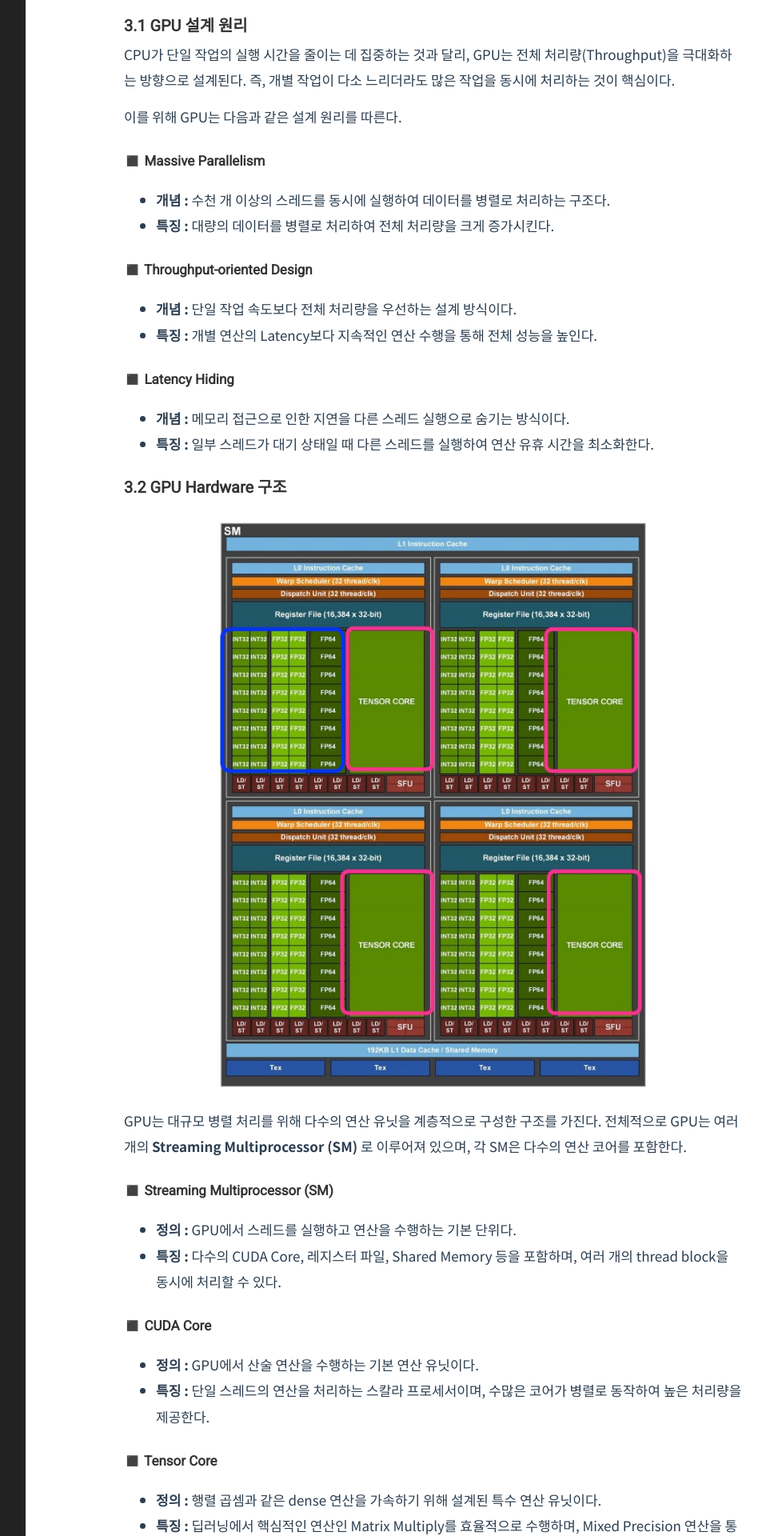
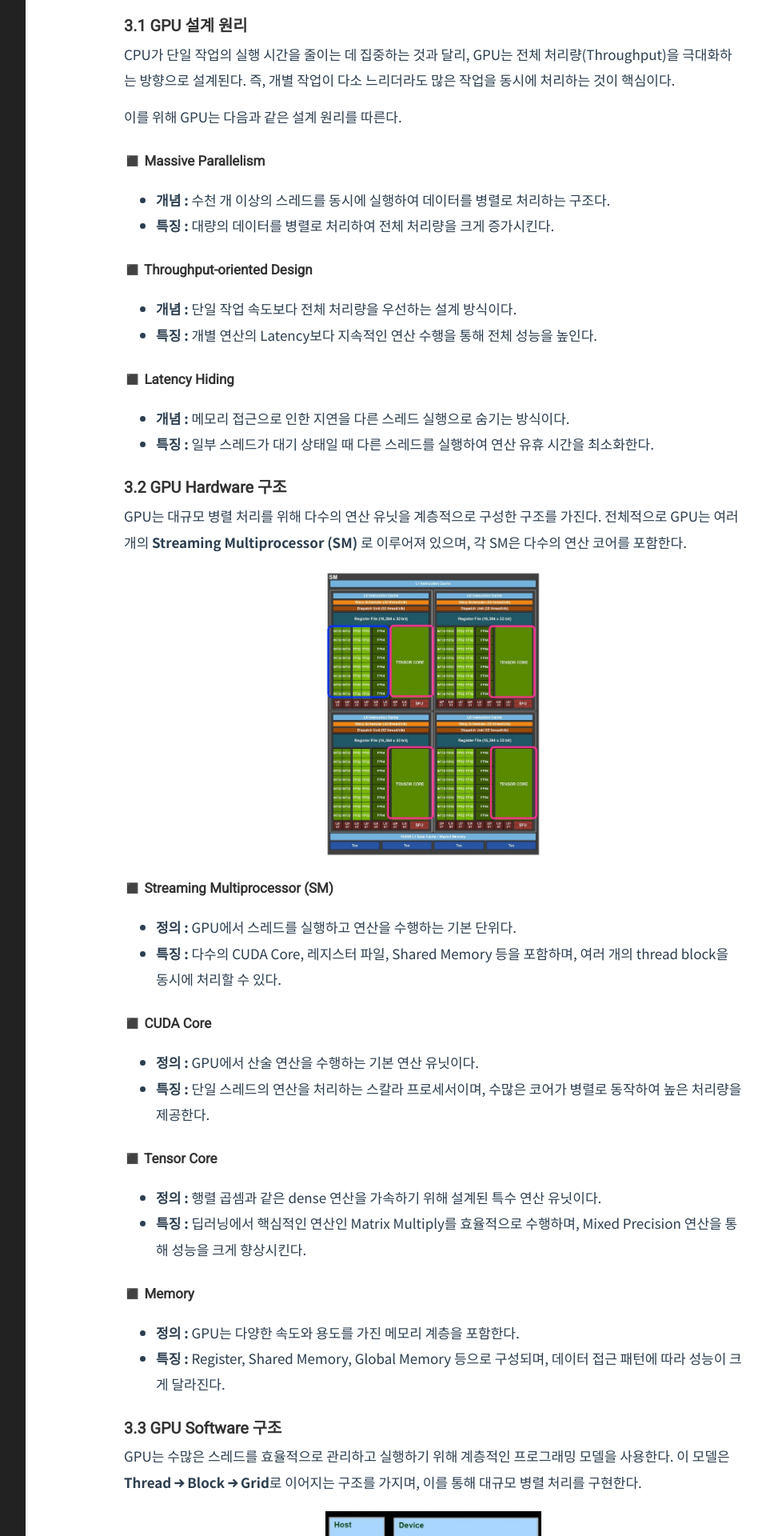
Before and after one commit to Youngjun-CV/Youngjun-CV.github.io, a Jekyll site: the page built from _posts/ai hardware/2026-03-24-gpu-architecture.markdown, in a window 1280 px wide. Shown: the part 4480-6400 px from the top of the page at 80% size, without its empty margins (228-1186 px from the left). Built offline with Jekyll 4.4.1, drawn with Linux system fonts in a browser that asks for light colours.

Commit message:
Update 2026-03-24-gpu-architecture.markdown

```diff
--- a/_posts/ai hardware/2026-03-24-gpu-architecture.markdown
+++ b/_posts/ai hardware/2026-03-24-gpu-architecture.markdown
@@ -121,8 +121,8 @@ CPU가 단일 작업의 실행 시간을 줄이는 데 집중하는 것과 달
 * **특징 :** 일부 스레드가 대기 상태일 때 다른 스레드를 실행하여 연산 유휴 시간을 최소화한다.
 
 ### 3.2 GPU Hardware 구조
-<img src="/images/AIhardware/gpu_arc_5.jpg" style="width:70%;">
 GPU는 대규모 병렬 처리를 위해 다수의 연산 유닛을 계층적으로 구성한 구조를 가진다. 전체적으로 GPU는 여러 개의 **Streaming Multiprocessor (SM)** 로 이루어져 있으며, 각 SM은 다수의 연산 코어를 포함한다.
+<img src="/images/AIhardware/gpu_arc_5.jpg" style="width:35%;">
 
 #### ◼️ Streaming Multiprocessor (SM)
 * **정의 :** GPU에서 스레드를 실행하고 연산을 수행하는 기본 단위다.
@@ -141,8 +141,8 @@ GPU는 대규모 병렬 처리를 위해 다수의 연산 유닛을 계층적으
 * **특징 :** Register, Shared Memory, Global Memory 등으로 구성되며, 데이터 접근 패턴에 따라 성능이 크게 달라진다.
 
 ### 3.3 GPU Software 구조
-<img src="/images/AIhardware/gpu_arc_6.jpg" style="width:70%;">
 GPU는 수많은 스레드를 효율적으로 관리하고 실행하기 위해 계층적인 프로그래밍 모델을 사용한다. 이 모델은 **Thread → Block → Grid**로 이어지는 구조를 가지며, 이를 통해 대규모 병렬 처리를 구현한다.
+<img src="/images/AIhardware/gpu_arc_6.jpg" style="width:35%;">
 
 #### ◼️ Kernel
 * **정의 :** GPU에서 실행되는 함수로, CPU에서 호출되어 병렬로 실행된다.
```
